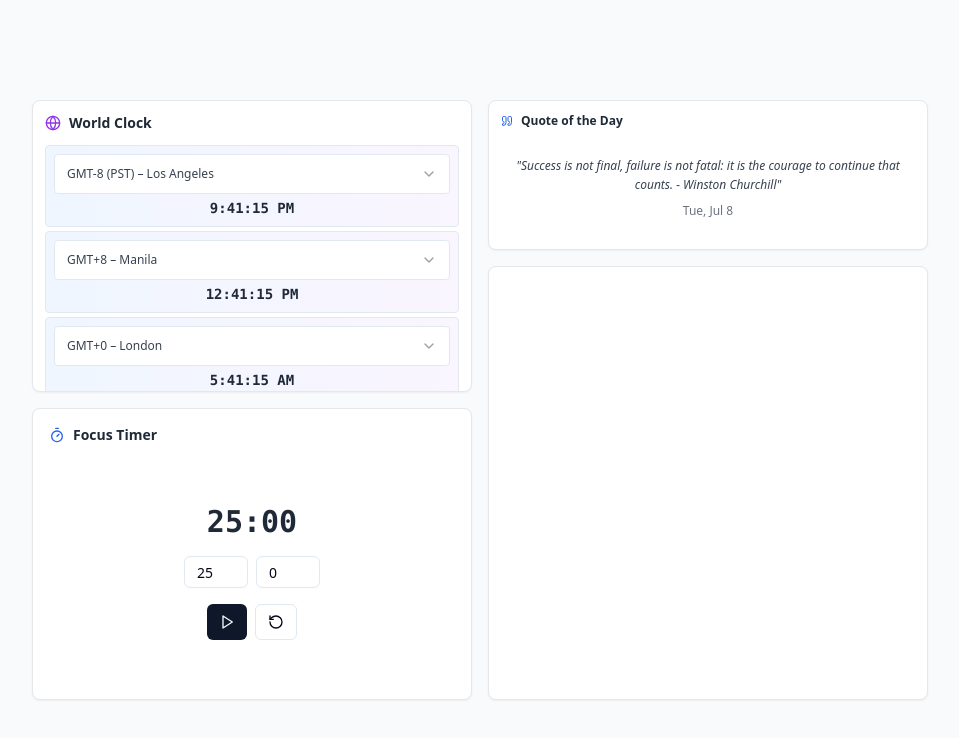
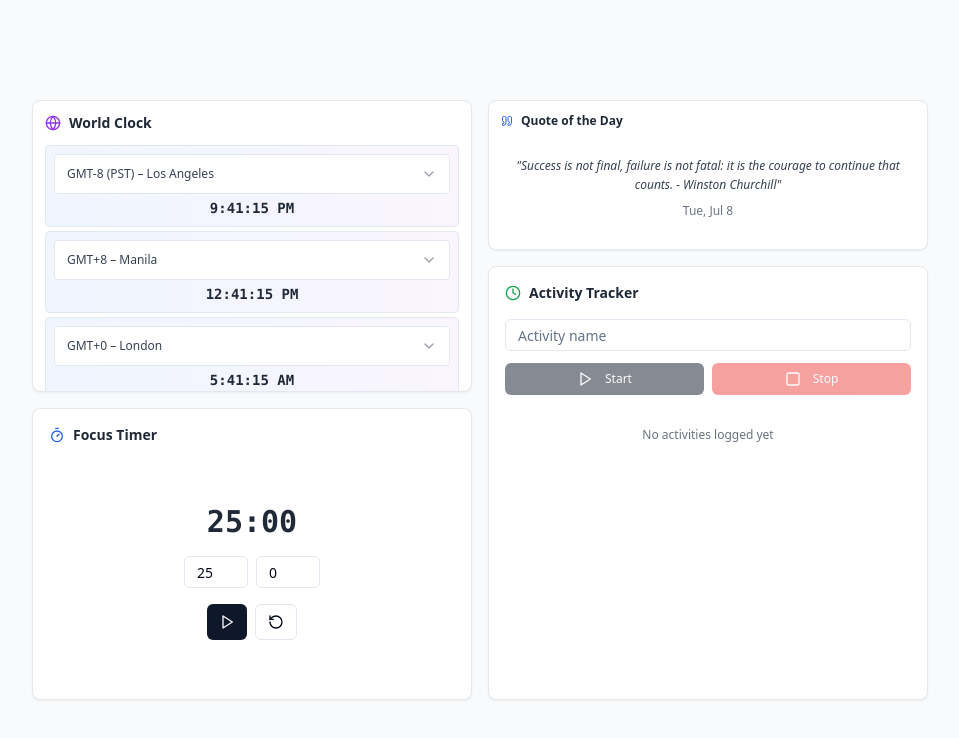
Before and after one commit to elixtcode/notion-zen-dashboard, a React (Vite) app: page / in a window 1280 px wide. Shown: the top 738 px of the page, without its empty margins (160-1119 px from the left). Built offline with nearby package versions, Linux system fonts and the light colour scheme.

Commit message:
Manual edit: src/components/ActivityTracker.tsx
Edited UI in Lovable

```diff
--- a/src/components/ActivityTracker.tsx
+++ b/src/components/ActivityTracker.tsx
@@ -24,43 +24,42 @@ const ActivityTracker = () => {
   const [editing, setEditing] = useState<EditingState | null>(null);
   const [elapsedSeconds, setElapsedSeconds] = useState(0);
 
-  // Load from localStorage on mount
+  // Load from localStorage
   useEffect(() => {
     try {
       const stored = localStorage.getItem('activities');
       if (stored) {
         const parsed = JSON.parse(stored);
         if (Array.isArray(parsed)) {
-          setActivities(
-            parsed.map((a: any) => ({
-              ...a,
-              startTime: new Date(a.startTime),
-              endTime: a.endTime ? new Date(a.endTime) : undefined,
-            }))
-          );
+          setActivities(parsed.map((a: any) => ({
+            ...a,
+            startTime: new Date(a.startTime),
+            endTime: a.endTime ? new Date(a.endTime) : undefined,
+          })));
         }
       }
     } catch (error) {
-      console.error('Failed to parse activities from localStorage', error);
+      console.error('Failed to parse localStorage data:', error);
     }
   }, []);
 
-  // Save to localStorage whenever activities change
+  // Save to localStorage
   useEffect(() => {
     localStorage.setItem('activities', JSON.stringify(activities));
   }, [activities]);
 
-  // Track elapsed time if activity is running
+  // Track elapsed time
   useEffect(() => {
     if (!currentActivity) return;
 
-    const updateElapsed = () =>
+    const updateElapsed = () => {
       setElapsedSeconds(Math.floor((Date.now() - currentActivity.startTime.getTime()) / 1000));
+    };
 
-    updateElapsed(); // immediate sync
+    updateElapsed();
 
     const interval = setInterval(() => {
-      setElapsedSeconds((prev) => prev + 1);
+      setElapsedSeconds(prev => prev + 1);
     }, 1000);
 
     return () => clearInterval(interval);
@@ -95,7 +94,7 @@ const ActivityTracker = () => {
       duration: durationInSeconds,
     };
 
-    setActivities((prev) => [completedActivity, ...prev]);
+    setActivities(prev => [completedActivity, ...prev]);
     setCurrentActivity(null);
     setElapsedSeconds(0);
   };
@@ -104,23 +103,22 @@ const ActivityTracker = () => {
     const h = Math.floor(seconds / 3600);
     const m = Math.floor((seconds % 3600) / 60);
     const s = Math.floor(seconds % 60);
-    return `${h.toString().padStart(2, '0')}:${m.toString().padStart(2, '0')}:${s
-      .toString()
-      .padStart(2, '0')}`;
+
+    return `${h.toString().padStart(2, '0')}:${m.toString().padStart(2, '0')}:${s.toString().padStart(2, '0')}`;
   };
 
   const parseDuration = (timeString: string): number => {
-    const parts = timeString.split(':').map((p) => p.trim());
+    const parts = timeString.split(':').map(p => p.trim());
     if (parts.length !== 3) return 0;
 
-    const [h, m, s] = parts.map((part) => parseInt(part, 10));
-    if ([h, m, s].some((n) => isNaN(n) || n < 0)) return 0;
+    const [h, m, s] = parts.map(part => parseInt(part, 10));
+    if ([h, m, s].some(n => isNaN(n) || n < 0)) return 0;
 
     return h * 3600 + m * 60 + s;
   };
 
   const totalDuration = useMemo(() => {
-    return activities.reduce((sum, a) => sum + a.duration, 0);
+    return activities.reduce((sum, activity) => sum + activity.duration, 0);
   }, [activities]);
 
   const getTotalTime = () => formatDuration(totalDuration);
@@ -129,15 +127,13 @@ const ActivityTracker = () => {
     setEditing({ id, field, value: currentValue });
   };
 
-  const cancelEditing = () => {
-    setEditing(null);
-  };
+  const cancelEditing = () => setEditing(null);
 
   const saveEdit = () => {
     if (!editing) return;
 
-    setActivities((prev) =>
-      prev.map((activity) => {
+    setActivities(prev =>
+      prev.map(activity => {
         if (activity.id === editing.id) {
           if (editing.field === 'name') {
             return { ...activity, name: editing.value.trim() || activity.name };
@@ -161,12 +157,144 @@ const ActivityTracker = () => {
     else if (e.key === 'Escape') cancelEditing();
   };
 
-  // JSX remains unchanged from your latest version (retains styling/structure)
+  return (
+    <div className="p-4 h-full flex flex-col">
+      <div className="flex items-center gap-2 mb-4">
+        <Clock className="h-4 w-4 text-green-600" />
+        <h2 className="text-sm font-semibold text-gray-800">Activity Tracker</h2>
+      </div>
 
-  return (
-    // ... unchanged JSX (same as your latest input)
-    // paste your full JSX here or let me know if you want that re-included too
-    <></> // placeholder
+      <div className="space-y-3 mb-4">
+        <Input
+          placeholder="Activity name"
+          value={activityName}
+          onChange={(e) => setActivityName(e.target.value)}
+          disabled={!!currentActivity}
+          className="text-xs h-8"
+        />
+
+        <div className="flex gap-2">
+          <Button
+            onClick={startActivity}
+            disabled={!activityName.trim() || !!currentActivity}
+            className="flex-1 text-xs h-8"
+            size="sm"
+          >
+            <Play className="h-3 w-3 mr-1" />
+            Start
+          </Button>
+
+          <Button
+            onClick={stopActivity}
+            disabled={!currentActivity}
+            variant="destructive"
+            className="flex-1 text-xs h-8"
+            size="sm"
+          >
+            <Square className="h-3 w-3 mr-1" />
+            Stop
+          </Button>
+        </div>
+
+        {currentActivity && (
+          <div className="bg-green-50 p-3 rounded text-xs space-y-1">
+            <div className="font-medium text-green-800">{currentActivity.name}</div>
+            <div className="text-green-600">
+              Started at {currentActivity.startTime.toLocaleTimeString()}
+            </div>
+            <div className="text-green-800 font-mono">
+              ⏱ Elapsed: {formatDuration(elapsedSeconds)}
+            </div>
+          </div>
+        )}
+      </div>
+
+      <div className="flex-1 overflow-y-auto">
+        {activities.length > 0 && (
+          <div className="mb-3 text-center">
+            <div className="text-xs font-semibold text-gray-800 bg-gray-100 px-2 py-1 rounded">
+              Total Time Logged: {getTotalTime()}
+            </div>
+          </div>
+        )}
+
+        <div className="space-y-2">
+          {activities.length === 0 ? (
+            <div className="text-xs text-gray-500 text-center py-4">No activities logged yet</div>
+          ) : (
+            <div className="space-y-1">
+              <div className="grid grid-cols-2 gap-2 text-xs font-medium text-gray-600 border-b pb-1">
+                <div>Activity</div>
+                <div className="text-right">Duration</div>
+              </div>
+
+              {activities.slice(0, 8).map((activity) => (
+                <div key={activity.id} className="grid grid-cols-2 gap-2 text-xs py-1 border-b border-gray-100">
+                  {/* Activity Name */}
+                  <div className="flex items-center">
+                    {editing?.id === activity.id && editing.field === 'name' ? (
+                      <div className="flex items-center gap-1 flex-1">
+                        <Input
+                          value={editing.value}
+                          onChange={(e) => setEditing({ ...editing, value: e.target.value })}
+                          onKeyDown={handleKeyPress}
+                          className="text-xs h-6 px-1"
+                          autoFocus
+                        />
+                        <Button onClick={saveEdit} size="sm" className="h-6 w-6 p-0">
+                          <Check className="h-3 w-3" />
+                        </Button>
+                        <Button onClick={cancelEditing} size="sm" variant="outline" className="h-6 w-6 p-0">
+                          <X className="h-3 w-3" />
+                        </Button>
+                      </div>
+                    ) : (
+                      <div
+                        className="flex items-center gap-1 cursor-pointer hover:bg-gray-50 p-1 rounded flex-1"
+                        onClick={() => startEditing(activity.id, 'name', activity.name)}
+                      >
+                        <span className="font-medium text-gray-800 truncate">{activity.name}</span>
+                        <Edit2 className="h-3 w-3 text-gray-400" />
+                      </div>
+                    )}
+                  </div>
+
+                  {/* Duration */}
+                  <div className="flex items-center justify-end">
+                    {editing?.id === activity.id && editing.field === 'duration' ? (
+                      <div className="flex items-center gap-1">
+                        <Input
+                          value={editing.value}
+                          onChange={(e) => setEditing({ ...editing, value: e.target.value })}
+                          onKeyDown={handleKeyPress}
+                          className="text-xs h-6 px-1 w-20 text-right font-mono"
+                          placeholder="HH:MM:SS"
+                          autoFocus
+                        />
+                        <Button onClick={saveEdit} size="sm" className="h-6 w-6 p-0">
+                          <Check className="h-3 w-3" />
+                        </Button>
+                        <Button onClick={cancelEditing} size="sm" variant="outline" className="h-6 w-6 p-0">
+                          <X className="h-3 w-3" />
+                        </Button>
+                      </div>
+                    ) : (
+                      <div
+                        className="flex items-center gap-1 cursor-pointer hover:bg-gray-50 p-1 rounded"
+                        onClick={() => startEditing(activity.id, 'duration', formatDuration(activity.duration))}
+                      >
+                        <span className="text-gray-600 font-mono">{formatDuration(activity.duration)}</span>
+                        <Edit2 className="h-3 w-3 text-gray-400" />
+                      </div>
+                    )}
+                  </div>
+                </div>
+              ))}
+            </div>
+          )}
+        </div>
+      </div>
+    </div>
   );
 };
 
```
